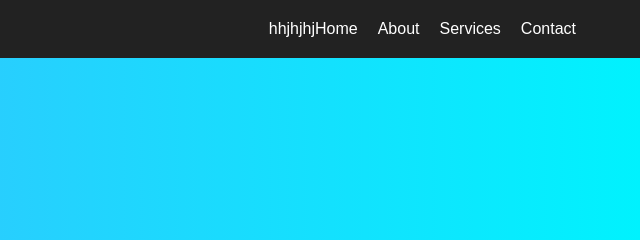
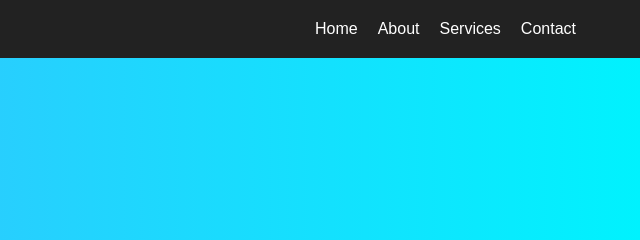
Before and after one commit to payaltanpure/samplecloudproject, a plain HTML site: page index.html in a window 1280 px wide. Shown: the top 240 px of the page, 640-1280 px from the left. Drawn offline with Linux system fonts and the light colour scheme.

Commit message:
Update index.html

```diff
--- a/index.html
+++ b/index.html
@@ -12,7 +12,7 @@
         <nav>
             <h2 class="logo">MySite</h2>
             <ul>
-                <li><a href="#home">hhjhjhjHome</a></li>
+                <li><a href="#home">Home</a></li>
                 <li><a href="#about">About</a></li>
                 <li><a href="#services">Services</a></li>
                 <li><a href="#contact">Contact</a></li>
```
